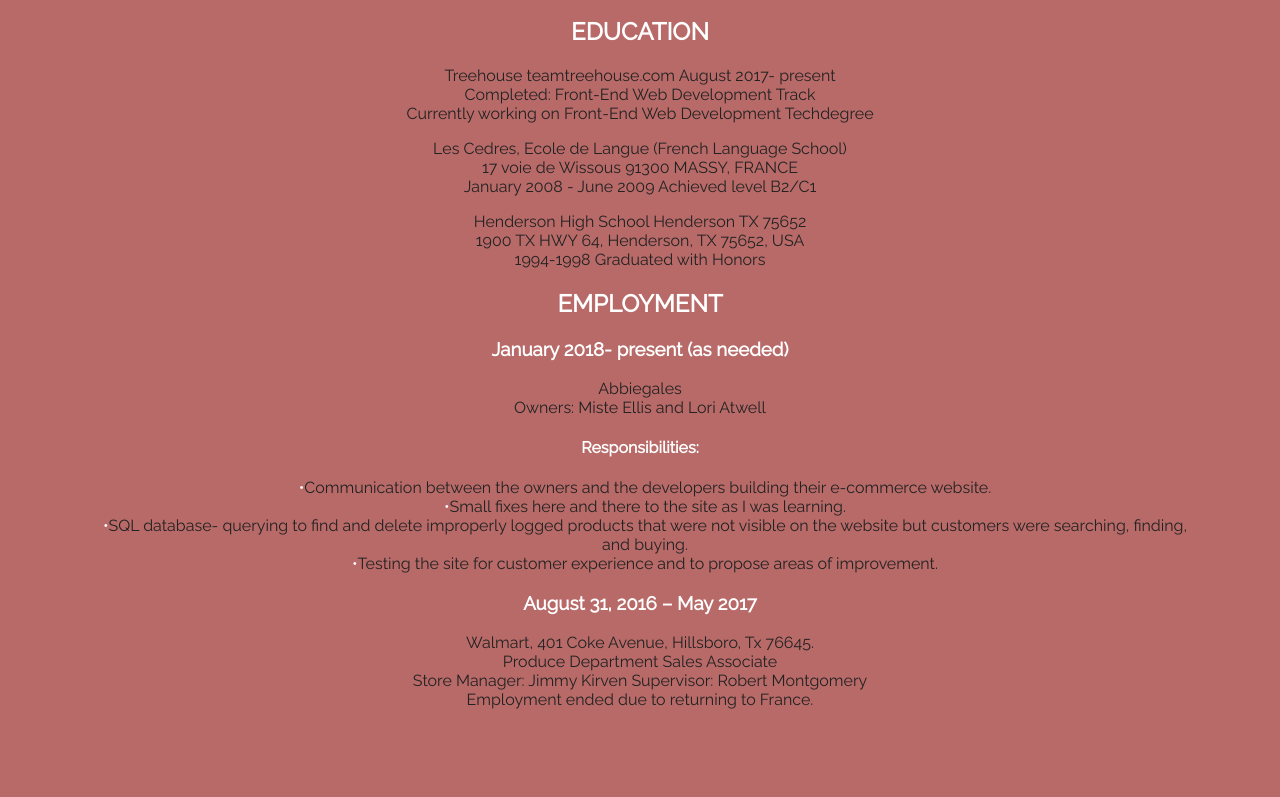
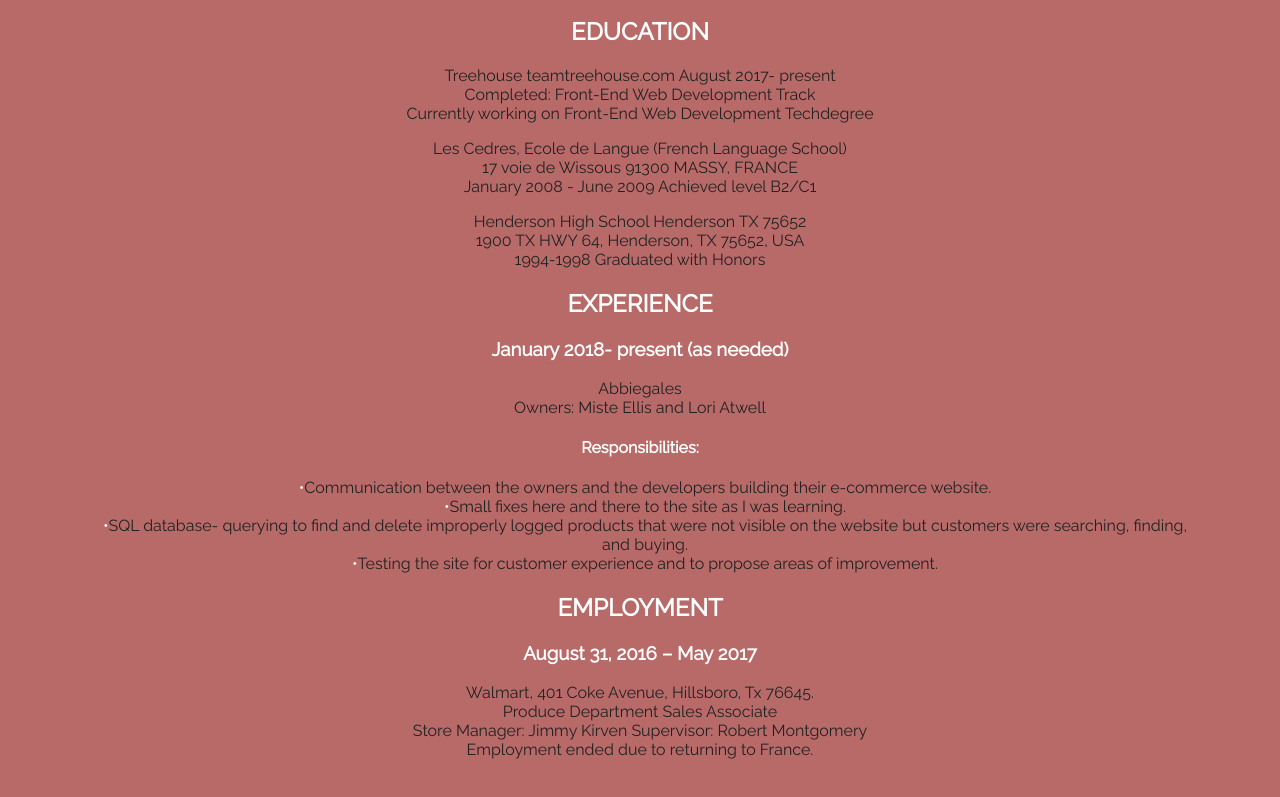
Before and after one commit to alovesj/techdegree-project-1, a plain HTML site: page resume.html in a window 1280 px wide. Shown: the part 650-1447 px from the top of the page. Drawn offline with Linux system fonts and the light colour scheme.

Commit message:
update experience

```diff
--- a/resume.html
+++ b/resume.html
@@ -48,7 +48,7 @@
         1900 TX HWY 64, Henderson, TX 75652, USA<br>
         1994-1998 Graduated with Honors</p>
 
-    <h2 class="section-title">Employment</h2>
+    <h2 class="section-title">Experience</h2>
       <h3>January 2018- present (as needed)</h3>
       <p>Abbiegales<br>  Owners: Miste Ellis and Lori Atwell</p>
       <h4>Responsibilities:</h4>
@@ -58,6 +58,7 @@
         <li>SQL database- querying to find and delete improperly logged products that were not visible on the website but customers were searching, finding, and buying.</li>
         <li>Testing the site for customer experience and to propose areas of improvement.</li>
       </ul>
+      <h2 class="section-title">Employment</h2>
       <h3>August 31, 2016 – May 2017</h3>
       <p>Walmart, 401 Coke Avenue, Hillsboro, Tx 76645. <br>Produce Department Sales Associate<br>
       Store Manager: Jimmy Kirven	Supervisor: Robert Montgomery<br>
```
